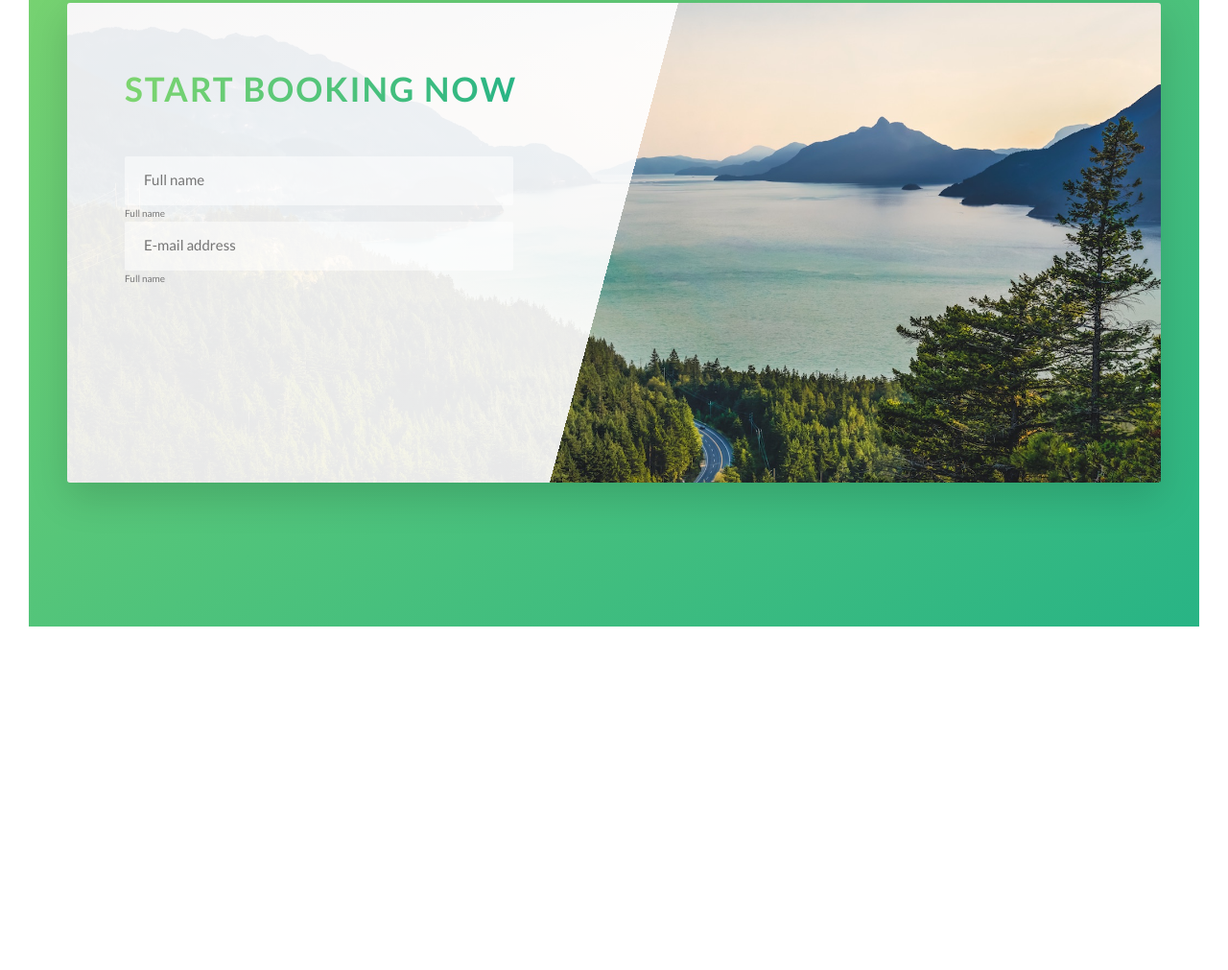
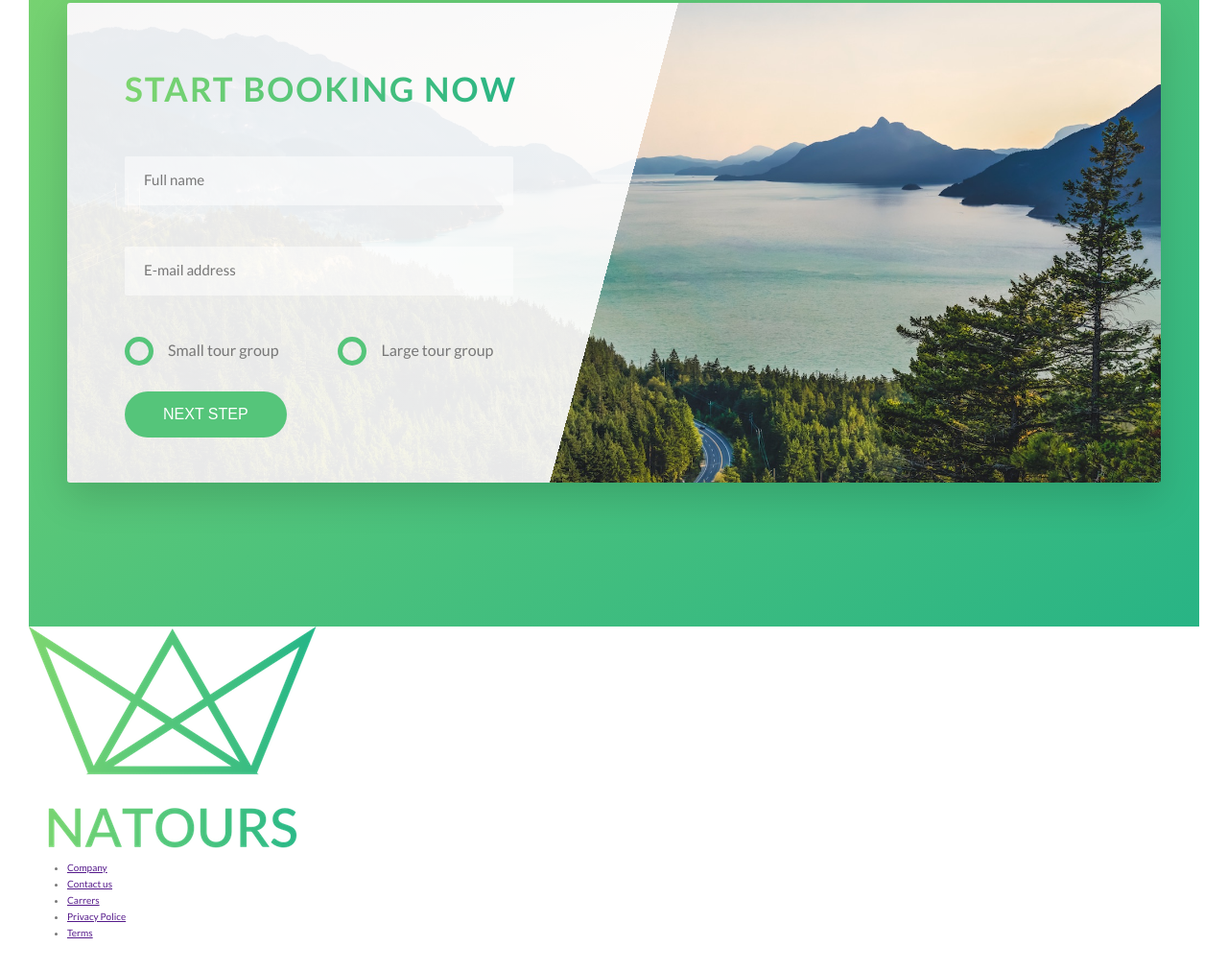
Before and after one commit to barbaragrinop/front-end, a website: page index.html in a window 1280 px wide. Shown: the part 4423-5434 px from the top of the page at 96% size. Before the commit the page ends 5106 px from the top, so only its background shows below. Drawn offline with Linux system fonts and the light colour scheme.

Commit message:
retoques finais

```diff
--- a/index.html
+++ b/index.html
@@ -299,7 +299,27 @@
                                 </div>
                                 <div class="form__group">
                                     <input type="email" id="email" autocomplete="off" class="form__input" placeholder="E-mail address" required>
-                                    <label for="email" class="form__label">Full name</label>
+                                    <label for="email" class="form__label">E-mail address</label>
+                                </div>
+                                <div class="form__group">
+                                    <div class="form__radio-group">
+                                        <input type="radio" class="form__radio-input" id="small" name="size">
+                                        <label for="small" class="form__radio-label">
+                                            <span class="form__radio-button"></span>
+                                            Small tour group
+                                        </label>
+                                    </div>
+                                    <div class="form__radio-group">
+                                        <input type="radio" class="form__radio-input" id="large" name="size">
+                                        <label for="smalargell" class="form__radio-label">
+                                            <span class="form__radio-button"></span>
+                                            Large tour group
+                                        </label>
+                                    </div>
+                                </div>
+
+                                <div class="form-group u-margin-top-small">
+                                    <button type="submit" class="btn btn--green">Next step</button>
                                 </div>
                             </form>
                         </div>
@@ -307,6 +327,24 @@
                 </div>
             </section>
 
+            <footer class="foote">
+                <div class="footer__logo-box">
+                    <img src="/img/logo-green-2x.png" alt="Full logo" class="footer__logo">
+                    <div class="row">
+                        <div class="col-1-of-2">
+                            <div class="footer__navigation">
+                                <ul class="footer__list">
+                                    <li class="footer__item"><a href="" class="footer__link">Company</a></li>
+                                    <li class="footer__item"><a href="" class="footer__link">Contact us</a></li>
+                                    <li class="footer__item"><a href="" class="footer__link">Carrers</a></li>
+                                    <li class="footer__item"><a href="" class="footer__link">Privacy Police</a></li>
+                                    <li class="footer__item"><a href="" class="footer__link">Terms</a></li>
+                                </ul>
+                            </div>
+                        </div>
+                    </div>
+                </div>
+            </footer>
         </main>
     </body>
 </html>
--- a/sass/abstracts/_variables.scss
+++ b/sass/abstracts/_variables.scss
@@ -4,6 +4,7 @@
 $color-primary-dark: #28b485;
 $color-grey-light-1: #f7f7f7;
 $color-grey-dark: #777;
+$color-grey-dark-2: #999;
 $color-white: #fff;
 $color-black: #000;
 $color-grey-light-2: rgb(179, 171, 171);
--- a/sass/base/_utilities.scss
+++ b/sass/base/_utilities.scss
@@ -21,3 +21,7 @@
 .u-margin-top-huge{
     margin-top: 10rem;
 }
+
+.u-margin-top-small{
+    margin-top: 3rem;
+}
--- a/sass/components/_button.scss
+++ b/sass/components/_button.scss
@@ -1,6 +1,6 @@
 
 .btn{
-
+    &,
     &:link, /*  */
     &:visited{ /*  */
         text-transform: uppercase;
@@ -11,6 +11,9 @@
         transition: all .3s;
         position: relative;
         font-size: $default-font-size;
+
+        border: none;
+        cursor: pointer;
     }
 
     &:hover{ /* qnd passa o mouse */
@@ -23,7 +26,8 @@
         }
     }
 
-    &:active{  /* qnd clica */
+    &:active, &:focus{  /* qnd clica */
+        outline: none;
         transform: translateY(-1px);
         box-shadow: 0 .5rem 1rem rgba($color-black,.2); /* quao distante vc quer(diagonal), quao longe o borrao(horizontal down), quao forte o borrao */
     }
--- a/sass/components/_form.scss
+++ b/sass/components/_form.scss
@@ -2,28 +2,93 @@
     &__input{
         font-size: 1.5rem;
         font-family: inherit;
+        color: inherit;
         padding: 1.5rem 2rem;
         border-radius: 2px;
         background-color: rgba($color-white, .5);
         border: none;
         transition: all .2s;
         border-bottom: 3px solid transparent;
-        backface-visibility: hidden;
         width: 90%;
         display: block;
-    }
 
-    &__input:focus{
-        outline: none;
-        box-shadow: 0 1rem 2rem rgba($color-black, .1);
-        border-bottom: 3px solid $color-primary;
+        &:focus{
+            outline: none;
+            box-shadow: 0 1rem 2rem rgba($color-black, .1);
+            border-bottom: 3px solid $color-primary;
+
+            &:invalid{
+                border-bottom: 3px solid $color-secondary-dark;
+            }
+        }
+
+        &::-webkit-input-placeholder{
+            color: $color-grey-dark;
+        }
     }
 
     &__label{
+        font-size: 1.2rem;
+        font-weight: 700;
+        margin-left: 2rem;
+        margin-top: .3rem;
+        display: block;
+        transition: all .3s;
     }
 
     &__group:not(:last-child){
         margin-top: 2rem;
     }
 
+    &__input:placeholder-shown + &__label{ //label descendo
+        opacity: 0;
+        visibility: hidden;
+        transform: translateY(-4rem);
+    }
+
+    &__radio-group{
+        width: 49%;
+        display: inline-block;
+    }
+
+    &__radio-input{
+        display: none;
+    }
+
+    &__radio-label{
+        font-size: $default-font-size;
+        cursor: pointer;
+        position: relative;
+        padding-left: 4.5rem;
+    }
+
+    &__radio-button{
+        height: 3rem;
+        width: 3rem;
+        border: .5rem solid $color-primary;
+        display: inline-block;
+        border-radius: 50%;
+        position: absolute;
+        left: 0;
+        top: -.4rem;
+
+            &::after {
+                content: "";
+                display: block;
+                height: 1.3rem;
+                width: 1.3rem;
+                border-radius: 50%;
+                position: absolute;
+                top: 50%;
+                left: 50%;
+                transform: translate(-50%, -50%);
+                background-color: $color-primary;
+                opacity: 0;
+                transition: opacity .3s;
+            }
+    }
+
+    &__radio-input:checked ~ &__radio-label &__radio-button::after{
+        opacity: 1;
+    }
 }
```
Also changed, not shown: css/style.css.
